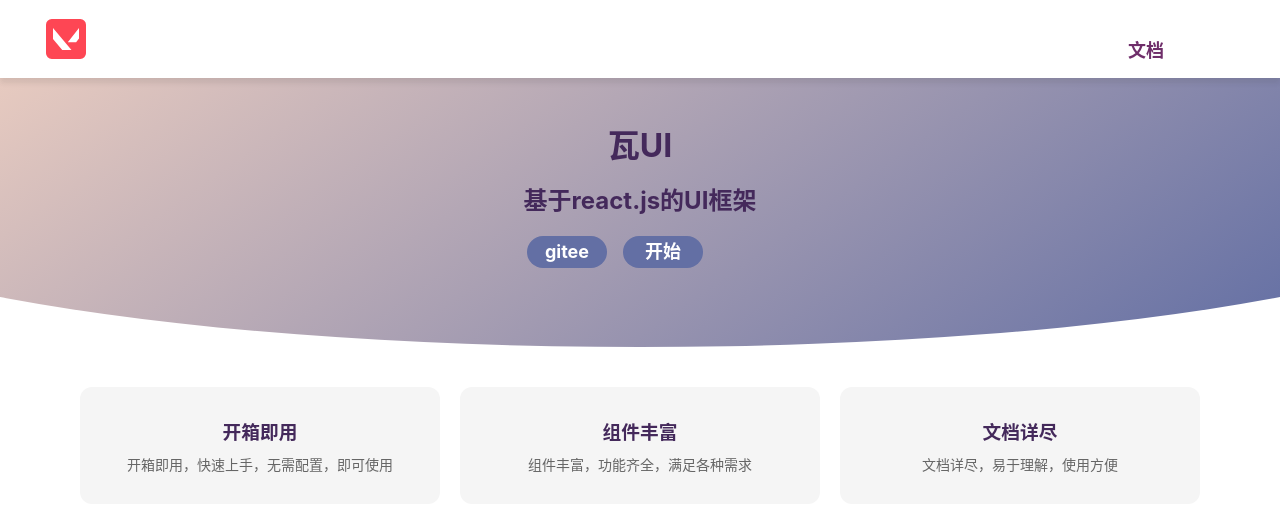
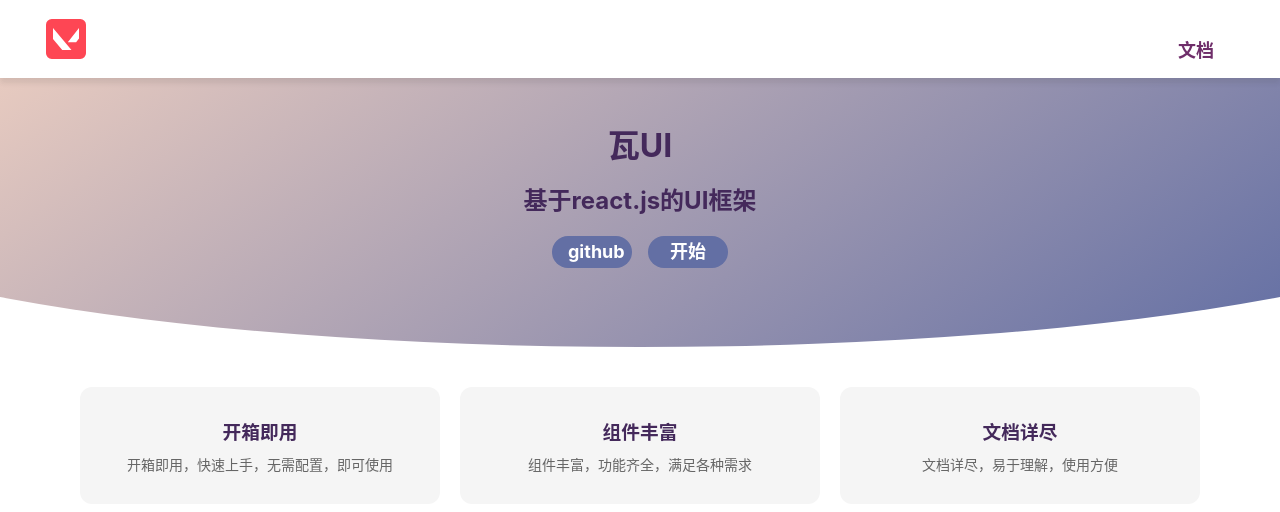
Before and after one commit to yang710926/react-components, a React (Vite) app in the folder react-component/: page / in a window 1280 px wide. Shown: the top 512 px of the page. Built offline with nearby package versions, Linux system fonts and the light colour scheme.

Commit message:
Update Home page styles

```diff
--- a/react-component/src/css/home.scss
+++ b/react-component/src/css/home.scss
@@ -17,6 +17,7 @@
 
 .btns {
   display: flex;
+  justify-content: center;
   margin-top: 20px;
   > div {
     cursor: pointer;
--- a/react-component/src/css/top.scss
+++ b/react-component/src/css/top.scss
@@ -34,7 +34,6 @@
 
 
 .btns {
-  margin-right: 50px;
   font-size: 18px;
   cursor: pointer;
   font-weight: bold;
--- a/react-component/src/pages/Home.tsx
+++ b/react-component/src/pages/Home.tsx
@@ -18,7 +18,7 @@ const features = [
 
 
 const toaddress = () => {
-  window.open('https://gitee.com/yang710926/react---component-library/tree/master/react-component');
+  window.open('https://github.com/yang710926/react-components/tree/main/react-component');
 }
 
 
@@ -35,7 +35,7 @@ const Home = () => {
         <h1>瓦UI</h1>
         <h2 style={{ marginTop: '15px' }}>基于react.js的UI框架</h2>
         <div className="btns">
-          <div className="address" onClick={toaddress}>gitee</div>
+          <div className="address" onClick={toaddress}>github</div>
           <div className="go" onClick={todoc}>开始</div>
         </div>
       </div>
```
